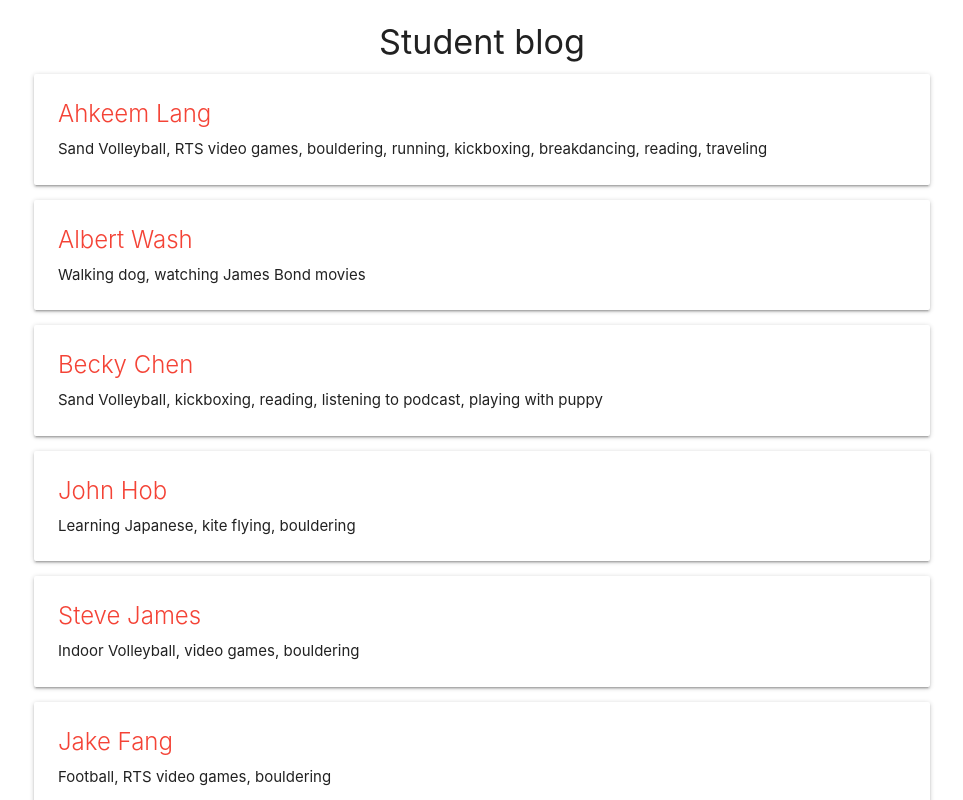
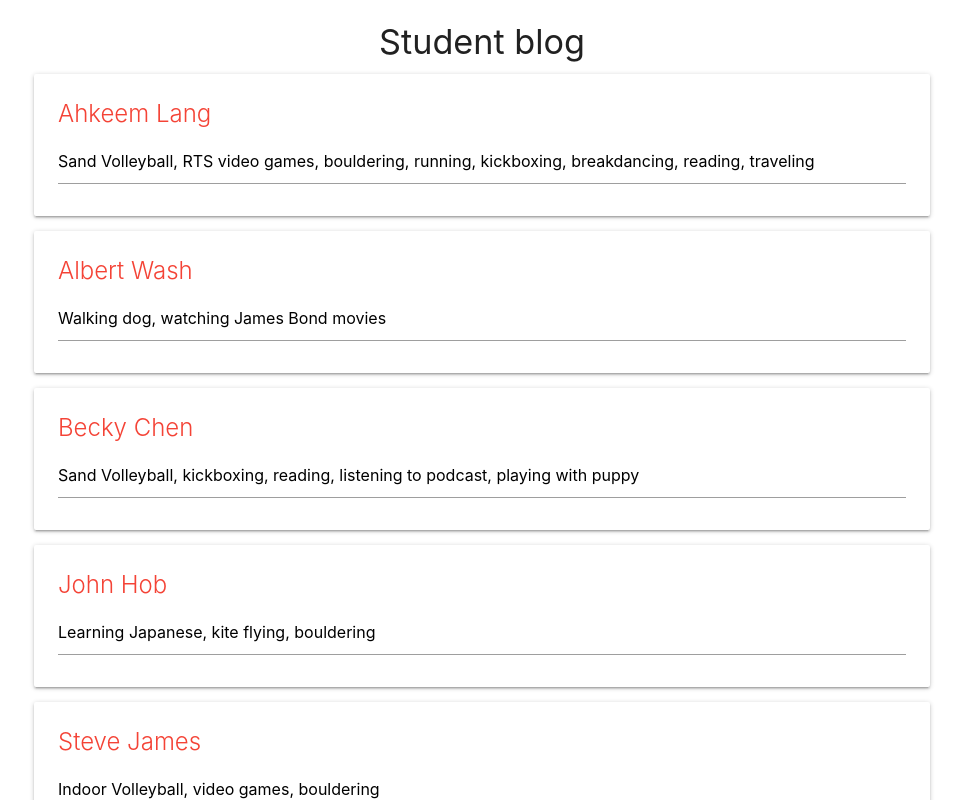
Before and after one commit to Langster2323/Student-hobbies, a React (Create React App) app in the folder student-blog/: page / in a window 1280 px wide. Shown: the top 800 px of the page, without its empty margins (158-1121 px from the left). Built offline with nearby package versions, Linux system fonts and the light colour scheme.

Commit message:
Created individual student. Hobbies can be updated

```diff
--- a/student-blog/src/App.js
+++ b/student-blog/src/App.js
@@ -1,5 +1,7 @@
 import React, { Component } from 'react';
+import { BrowserRouter, Route } from 'react-router-dom';
 import StudentList from './components/StudentList';
+import Student from './components/Student';
 
 class App extends Component {
   constructor(props){
@@ -16,16 +18,48 @@ class App extends Component {
         { id: 8, firstName: 'Jude', lastName: 'Beatle', age: 62, hobbies: 'Baseball, board games, bouldering'},
         { id: 9, firstName: 'Ali', lastName: 'Long', age: 29, hobbies: 'Rugby, board games, bouldering'},
         { id: 10, firstName: 'Alison', lastName: 'Long', age: 25, hobbies: 'Sand Volleyball, RTS video games, hiking'}
-      ]
+      ],
     }
   }
 
+  editHobbie = (hobbieID) => {
+    console.log(hobbieID);
+
+  }
+
+  updateHobby = (e, i) => {
+    const newHobby = [...this.state.students]
+    newHobby[i].hobbies = e.target.value;
+    this.setState({
+      newHobby
+    })
+  }
+
+  handleKeyDown = (e, i) => {
+    if(e.key === 'enter') {
+      this.createHobbyAtIndex(e, i);
+    }
+  }
+
+  createHobbyAtIndex = (e, i) => {
+    const newHobby = [...this.state.students];
+    newHobby.splice(i + 1, {
+      hobbies: ''
+    });
+    this.setState({
+      newHobby
+    })
+  }
+
   render(){
-    console.log(this.state.students)
     return (
-      <div className="App">
-        <StudentList students={this.state.students} />
-      </div>
+      <BrowserRouter>
+        <div className="App">
+          <Route exact path="/"><StudentList handleKeyDown={this.handleKeyDown} updateHobby={this.updateHobby} students={this.state.students} /></Route>
+          <Route path="/:student_id" component={Student} />
+        </div>
+      </BrowserRouter>
+
     );
   }
 
--- /dev/null
+++ b/student-blog/src/components/Student.js
@@ -0,0 +1,33 @@
+import React, { Component } from 'react';
+
+class Student extends Component {
+    state = {
+        student: null
+    }
+
+    componentDidMount(){
+        console.log(this.props)
+        let id = this.props.match.params.student_id;
+        this.setState({
+            id
+        })
+    }
+    render(){
+        const { students } = this.props
+        const student = students ? (
+            <div className="student">
+                <h4 className="center">{students.firstName} {students.lastName}</h4>
+                <p>{students.hobbies}</p>
+            </div>
+        ) : (
+            <div className="center">Loading information...</div>
+        )
+        return (
+            <div className="container">
+                {student}
+            </div>
+        )
+    }
+}
+
+export default Student;
--- a/student-blog/src/components/StudentList.js
+++ b/student-blog/src/components/StudentList.js
@@ -1,16 +1,27 @@
 import React, {Component} from 'react';
+import { Link } from 'react-router-dom';
 
 class StudentList extends Component {
+
+
     render() {
         console.log(this.props)
         const { students } = this.props;
         const studentList = students.length ? (
-            students.map(student => {
+            students.map((student, i) => {
                 return (
                     <div className="student card" key={student.id}>
                         <div className="card-content">
+                            <Link to={'/' + student.id}>
                                 <span className="card-title red-text">{student.firstName} {student.lastName} </span>
-                             <p>{student.hobbies}</p>
+                            </Link>
+
+                             <input
+                                 type="text"
+                                 value={student.hobbies}
+                                 onKeyDown={e => this.props.handleKeyDown(e, i)}
+                                 onChange={e => this.props.updateHobby(e, i)}
+                              />
                         </div>
                     </div>
                 )
```
